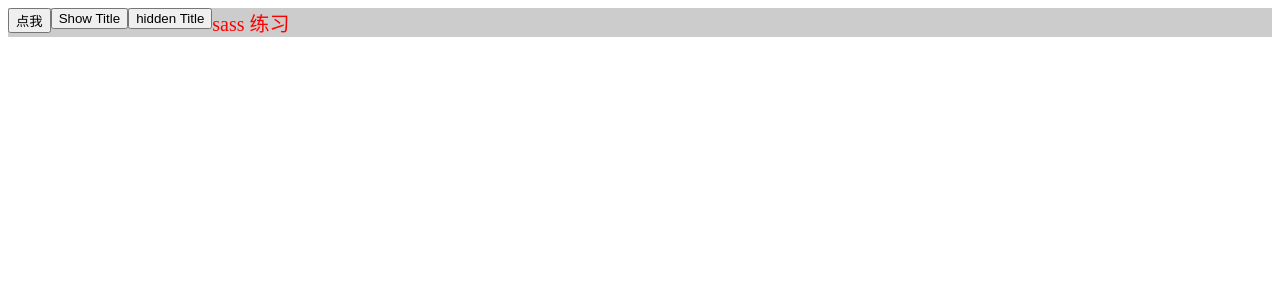
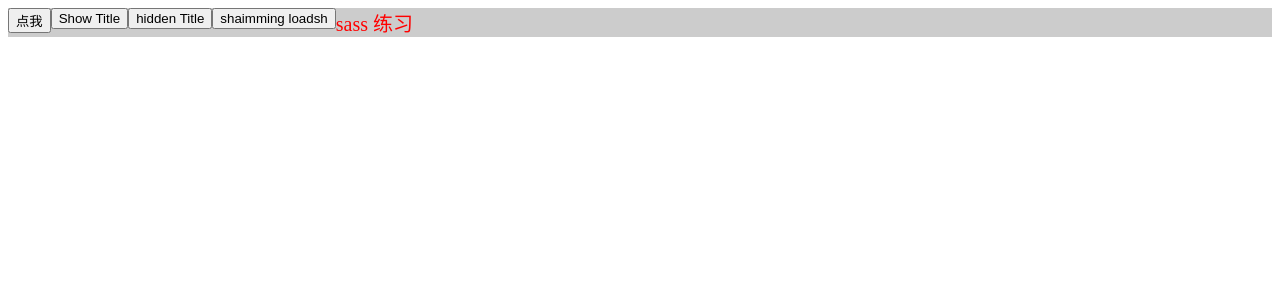
Before and after one commit to JXY001A/webapck_practice, a React app: page / in a window 1280 px wide. Shown: the top 300 px of the page. Built offline with nearby package versions, Linux system fonts and the light colour scheme; the HTML template or start-up script is replaced by a standard one.

Commit message:
使用shimming配置loadsh为全局变量

```diff
--- a/package.json
+++ b/package.json
@@ -42,6 +42,7 @@
     "@babel/runtime": "^7.5.5",
     "@loadable/component": "^5.10.2",
     "dva": "^2.4.1",
+    "loadsh": "^0.0.4",
     "react": "^16.8.6",
     "react-dom": "^16.8.6",
     "webpack-bundle-analyzer": "^3.4.1"
--- a/src/routers/index.jsx
+++ b/src/routers/index.jsx
@@ -60,6 +60,7 @@ class App extends React.Component {
             <div><button onClick={this.bundle}>点我</button></div>
             <div><button onClick={this.showTitle}>Show Title</button></div>
             <div><button onClick={this.hiddenTitle}>hidden Title</button></div>
+            <div><button onClick={()=>{console.log(_.chunk(Array(24).fill(24*Math.random()),8))}}>shaimming loadsh</button></div>
             <Sass />
         </div>);
     }
--- a/webpack.config.js
+++ b/webpack.config.js
@@ -3,7 +3,7 @@
  * @author: JXY
  * @Date: 2019-08-07 21:37:04
  * @Email: JXY001a@aliyun.com
- * @LastEditTime: 2019-08-21 21:30:06
+ * @LastEditTime: 2019-08-21 21:57:59
  */
 const path = require('path');
 const webpack = require('webpack');
@@ -132,5 +132,8 @@ module.exports = {
             title:'webapck practice'
         }),
         new webpack.HotModuleReplacementPlugin(),
+        new webpack.ProvidePlugin({
+            _:'loadsh'
+        }),
     ],
 };
```
Also changed, not shown: 1 other file (tests, documents, lock files or other folders).
